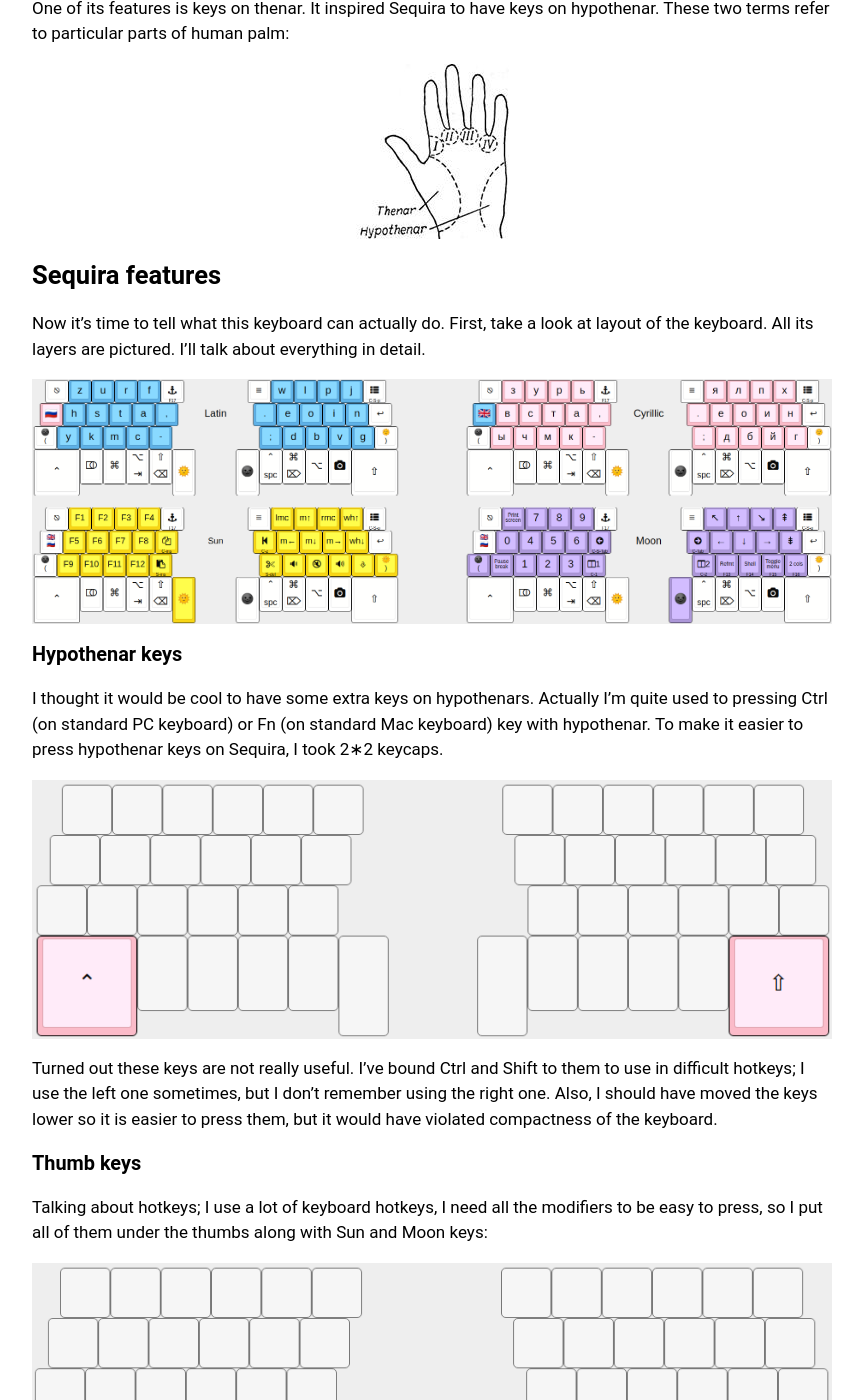
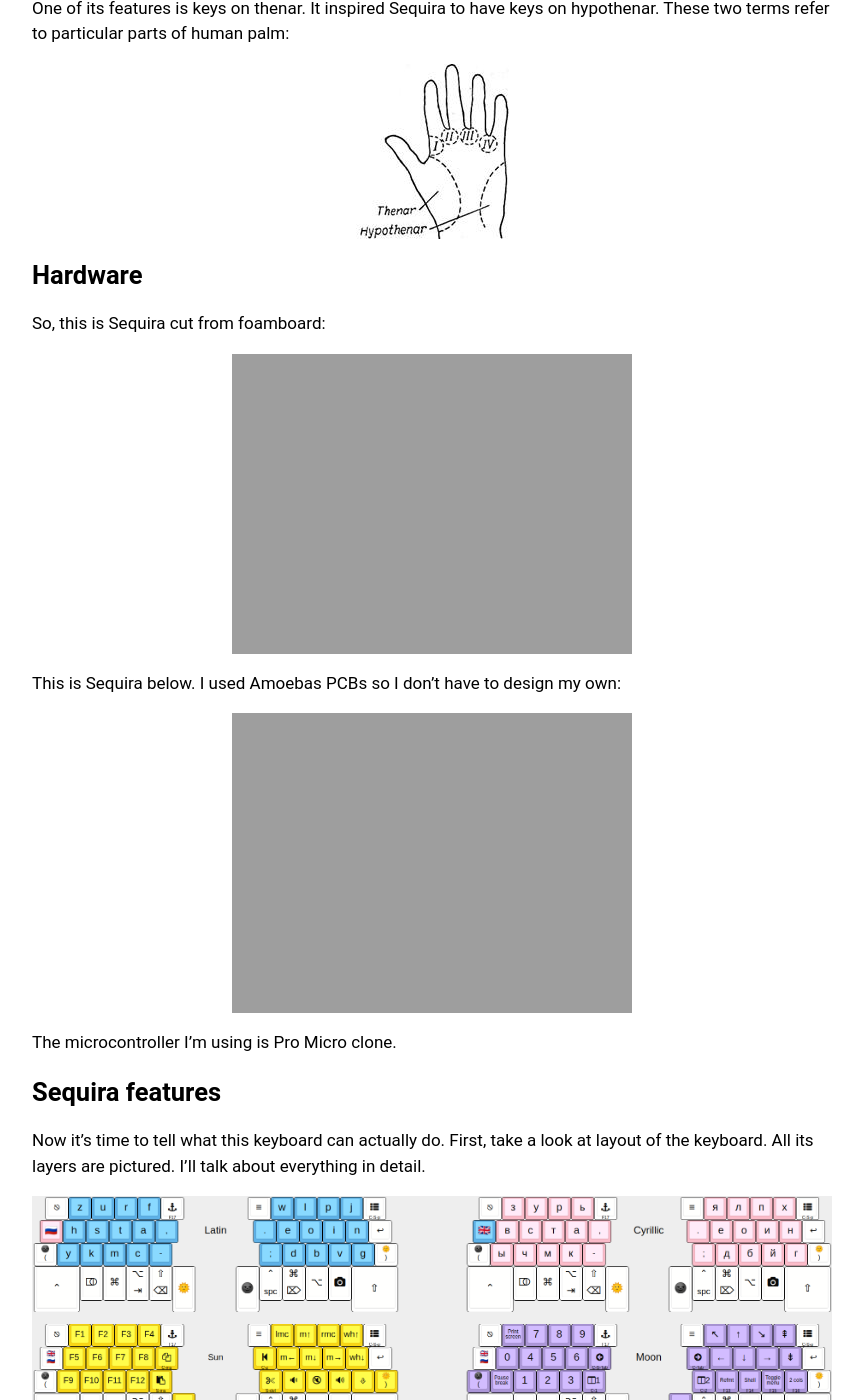
Before and after one commit to bouncepaw/bouncepaw.github.io, a Jekyll site: the page built from _posts/2019-07-11-sequira-en.md, in a window 1280 px wide and 1400 px high, scrolled down 6347 px. Shown: the whole window, without its empty margins (208-1071 px from the left). Built offline with Jekyll 4.4.1, drawn with Linux system fonts in a browser that asks for light colours.

Commit message:
New section

```diff
--- a/_posts/2019-07-11-sequira-en.md
+++ b/_posts/2019-07-11-sequira-en.md
@@ -82,6 +82,18 @@ Although my keyboard can be considered innovative in many ways, there are lots o
 One of its features is keys on thenar. It inspired Sequira to have keys on hypothenar. These two terms refer to particular parts of human palm:
 
 ![Scheme of palm](https://bouncepaw.github.io/data/img/thenar_hypothenar.jpg)
+
+## Hardware
+
+So, this is Sequira cut from foamboard:
+
+![](https://bouncepaw.github.io/data/img/keebs/sequira.jpg)
+
+This is Sequira below. I used Amoebas PCBs so I don't have to design my own:
+
+![](https://bouncepaw.github.io/data/img/keebs/sequira_in_amoebas.jpg)
+
+The microcontroller I'm using is Pro Micro clone.
 
 ## Sequira features
 
```
Also changed, not shown: data/img/keebs/sequira in amœbas.jpg (deleted), 2 other files.
